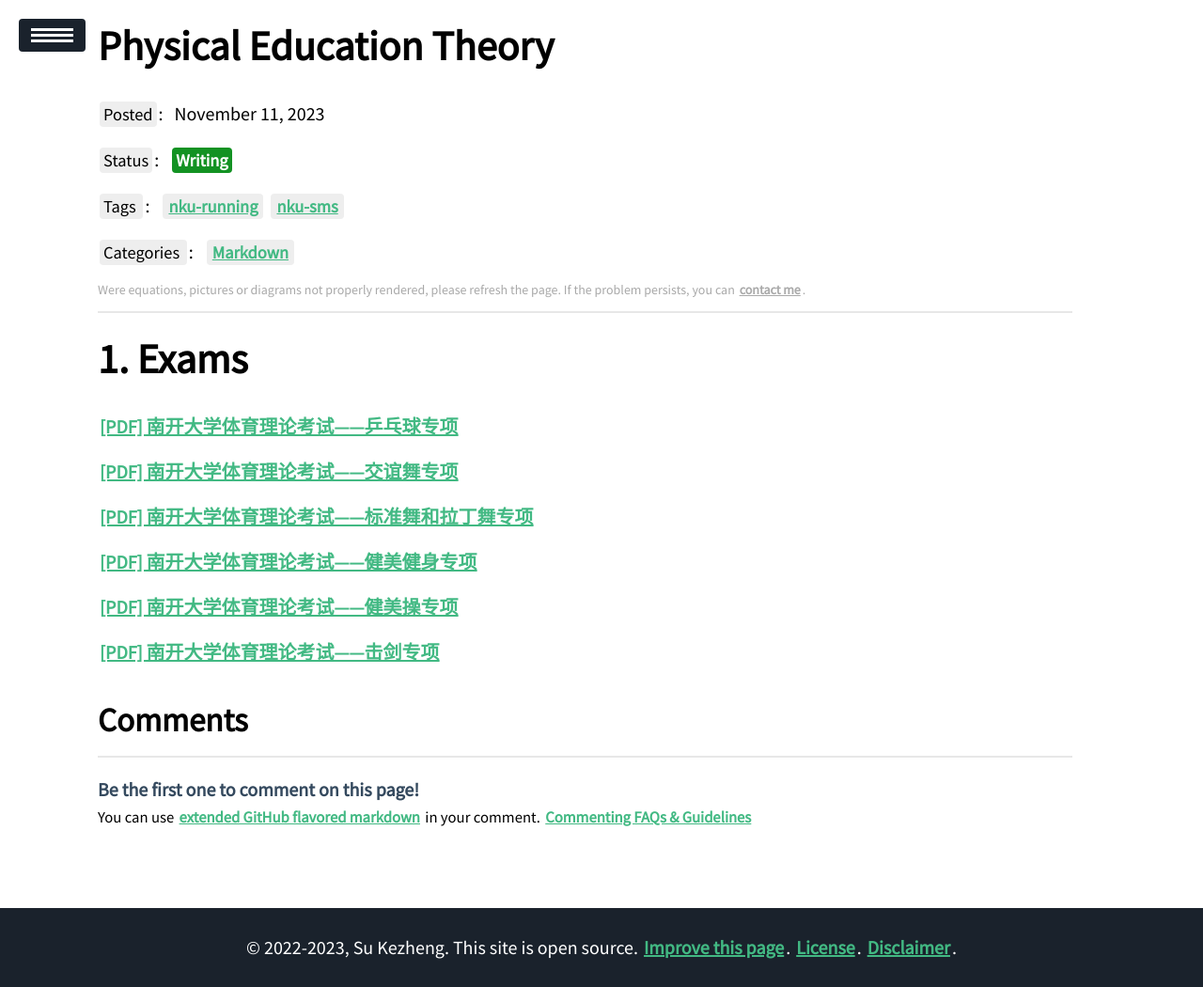
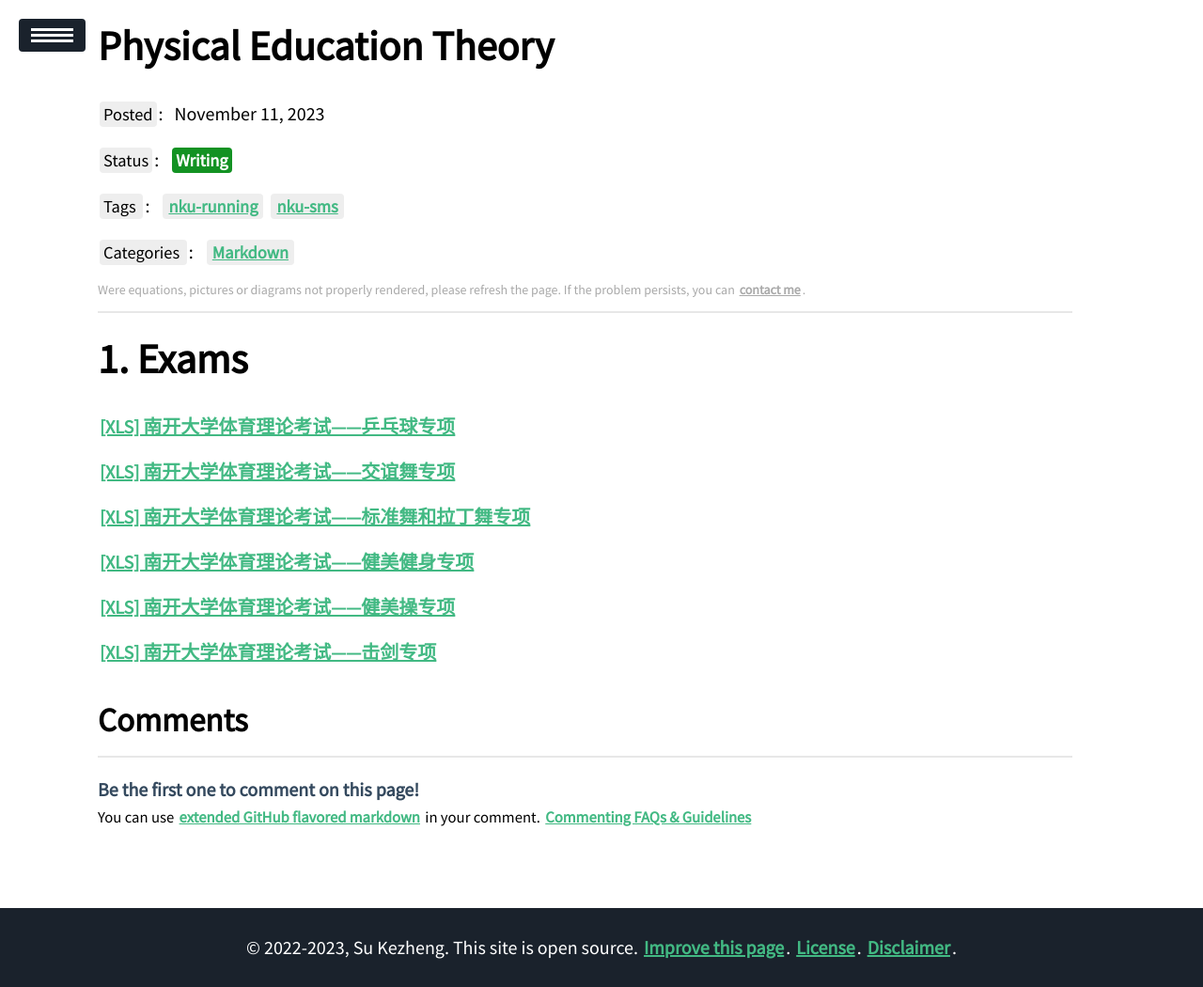
Before and after one commit to ssskz/ssskz.github.io, a Jekyll site: the page built from _posts/2023-11-11-NKU-Physical-Education-Theory-Exam.md, in a window 1280 px wide. Shown: the whole page at 94% size. Built offline with Jekyll 4.4.1, drawn with Linux system fonts in a browser that asks for light colours; our own code applies the rules of GitHub Pages for plain Markdown files; a script that is not in the unit is left out.

Commit message:
1
Signed-off-by: ssskz <12497590+ssskz@user.noreply.gitee.com>

```diff
--- a/_posts/2023-11-11-NKU-Physical-Education-Theory-Exam.md
+++ b/_posts/2023-11-11-NKU-Physical-Education-Theory-Exam.md
@@ -12,14 +12,14 @@
 
 # Exams
 
-<p><a href="https://ssskz.github.io/materials/体育理论考试/[乒乓球].xls" target="_blank">[PDF] 南开大学体育理论考试——乒乓球专项 </a></p>
+<p><a href="https://ssskz.github.io/materials/体育理论考试/[乒乓球].xls" target="_blank">[XLS] 南开大学体育理论考试——乒乓球专项 </a></p>
 
-<p><a href="https://ssskz.github.io/materials/体育理论考试/[交谊舞].xls" target="_blank">[PDF] 南开大学体育理论考试——交谊舞专项 </a></p>
+<p><a href="https://ssskz.github.io/materials/体育理论考试/[交谊舞].xls" target="_blank">[XLS] 南开大学体育理论考试——交谊舞专项 </a></p>
 
-<p><a href="https://ssskz.github.io/materials/体育理论考试/[体育舞蹈：标准舞和拉丁舞].xls" target="_blank">[PDF] 南开大学体育理论考试——标准舞和拉丁舞专项 </a></p>
+<p><a href="https://ssskz.github.io/materials/体育理论考试/[体育舞蹈：标准舞和拉丁舞].xls" target="_blank">[XLS] 南开大学体育理论考试——标准舞和拉丁舞专项 </a></p>
 
-<p><a href="https://ssskz.github.io/materials/体育理论考试/[健美健身].xls" target="_blank">[PDF] 南开大学体育理论考试——健美健身专项 </a></p>
+<p><a href="https://ssskz.github.io/materials/体育理论考试/[健美健身].xls" target="_blank">[XLS] 南开大学体育理论考试——健美健身专项 </a></p>
 
-<p><a href="https://ssskz.github.io/materials/体育理论考试/[健美操].xls" target="_blank">[PDF] 南开大学体育理论考试——健美操专项 </a></p>
+<p><a href="https://ssskz.github.io/materials/体育理论考试/[健美操].xls" target="_blank">[XLS] 南开大学体育理论考试——健美操专项 </a></p>
 
-<p><a href="https://ssskz.github.io/materials/体育理论考试/[击剑].xls" target="_blank">[PDF] 南开大学体育理论考试——击剑专项 </a></p>
+<p><a href="https://ssskz.github.io/materials/体育理论考试/[击剑].xls" target="_blank">[XLS] 南开大学体育理论考试——击剑专项 </a></p>
```
